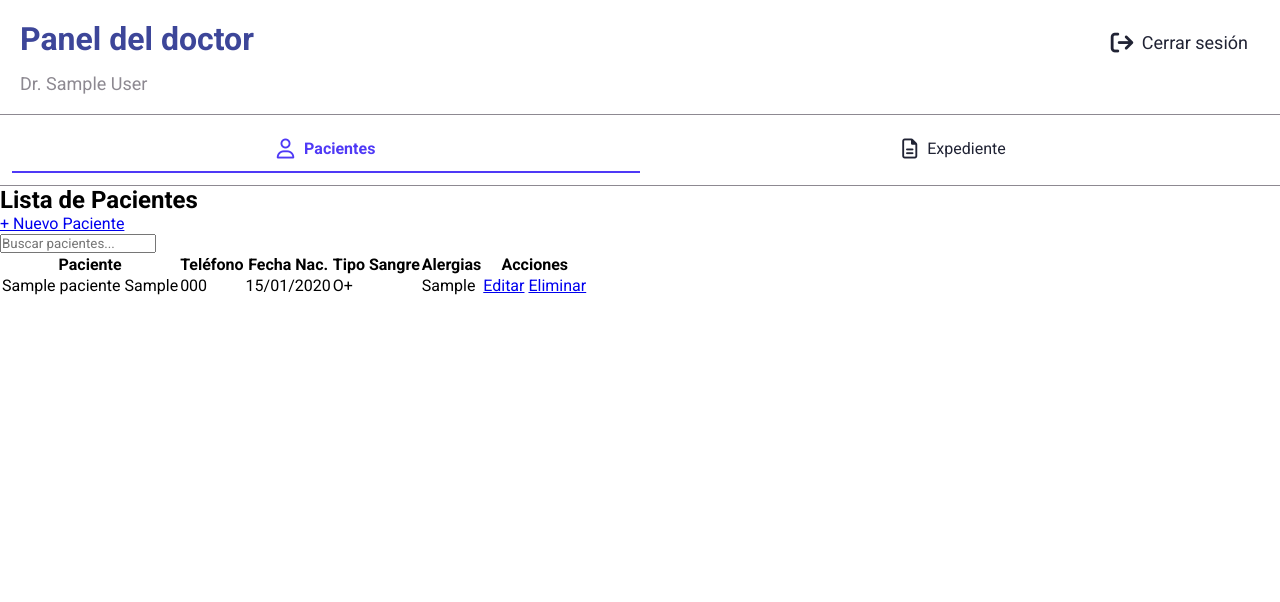
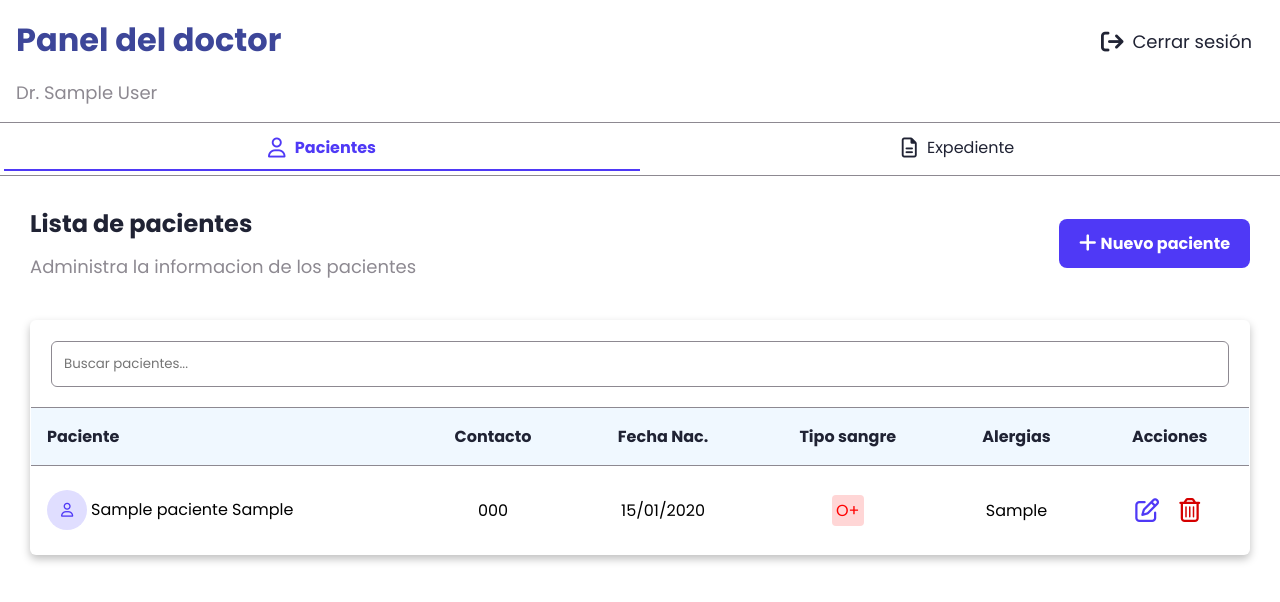
Before and after one commit to AlanMtz02/Proyecto-Integrador-I, a Django app: page /pacientes/ in a window 1280 px wide. Shown: the top 602 px of the page. Run offline with Django 5.2, Linux system fonts and the light colour scheme; a user stored in the database is signed in; tables that the repository leaves empty hold one stand-in row (values such as "Sample post").

Commit message:
Diseño para lista_pacientes.html.Correcion al diseño en general

```diff
--- a/static/css/estilos.css
+++ b/static/css/estilos.css
@@ -11,7 +11,7 @@
     padding: 0;
     box-sizing: border-box;
     /* outline: 1px solid red; */
-    font-family: 'Roboto', sans-serif;
+    font-family: 'Poppins', sans-serif;
 }
 
 header {
@@ -20,7 +20,7 @@ header {
 }
 
 .base_contenedor_header {
-    padding: 20px;
+    padding: 16px;
     display: flex;
     justify-content: space-between;
 }
@@ -62,7 +62,7 @@ header {
 .base_flex_nav {
     display: flex;
     justify-content: space-around;
-    padding: 12px;
+    padding: 4px;
     border-bottom: 1px solid var(--texto-claro);
     border-top: 1px solid var(--texto-claro);
     ;
@@ -72,7 +72,7 @@ header {
     flex: 1;
     /*Cada link ocupa el mismo ancho */
     text-align: center;
-    padding: 12px;
+    padding: 8px;
     text-decoration: none;
     color: var(--texto-negro);
     transition: background-color 0.4s;
@@ -97,3 +97,172 @@ header {
     font-weight: 700;
     /* resaltar más */
 }
+
+
+
+
+
+/*AQUI COMIENZA LA SECCION DE LISTA DE PACIENTES*/
+.lista_pacientes {
+    padding: 30px;
+    background-color: var(--fondo);
+}
+
+.lista_pacientes_flex_info {
+    display: flex;
+    justify-content: space-between;
+    margin-bottom: 40px;
+}
+
+.lista_pacientes_flex_info h2 {
+    color: var(--texto-negro);
+    margin-bottom: 12px;
+}
+
+.lista_pacientes_flex_info p {
+    color: var(--texto-claro);
+    font-size: 18px;
+}
+
+.lista_pacientes_flex_info a {
+    text-decoration: none;
+    align-self: center;
+    padding: 12px 20px;
+    background-color: var(--primario-boton-iconos);
+    color: #ffffff;
+    border-radius: 8px;
+    font-weight: bold;
+    transition: background-color 0.4s, color 0.4s;
+
+}
+
+.lista_pacientes a i {
+    margin-right: 4px;
+}
+
+.lista_pacientes_flex_info a:hover {
+    background-color: #3a2cc0;
+    /*o #6a55ff para un color mas claro*/
+}
+
+/*Tabla de pacientes*/
+.lista_pacientes_tabla {
+    width: 100%;
+    border-collapse: collapse;
+    background-color: #ffffff;
+    border: 1px solid var(--texto-claro);
+    box-shadow: 0 4px 8px rgba(0, 0, 0, 0.25);
+    /* sombra suave */
+    border-radius: 6px;
+    overflow: hidden;
+}
+
+.lista_pacientes_tabla thead input {
+    width: 100%;
+    padding: 12px;
+    border: 1px solid var(--texto-claro);
+    border-radius: 6px;
+}
+
+.lista_pacientes_tabla thead tr:first-child th {
+    /*Fila del buscador*/
+    padding: 20px;
+}
+
+/*Solo encabezado Paciente*/
+.lista_pacientes_tabla tr:nth-child(2) th:first-child {
+    text-align: left;
+}
+
+/*Solo nombre del paciente*/
+.lista_pacientes_tabla tr td:first-child {
+    text-align: left;
+    white-space: nowrap;
+    /*Evita que se divida en varias lineas*/
+    overflow: hidden;
+    /*oculta el texto que se desborda*/
+    text-overflow: ellipsis;
+    /*muestra ... al final*/
+    max-width: 260px;
+}
+
+/*Contacto,fecha de nacimiento,tipo sangre,acciones*/
+.lista_pacientes_tabla tr td:nth-child(2),
+.lista_pacientes_tabla tr td:nth-child(3),
+.lista_pacientes_tabla tr td:nth-child(4),
+.lista_pacientes_tabla tr td:nth-child(6) {
+    max-width: 100px;
+}
+
+/*Alergias*/
+.lista_pacientes_tabla tr td:nth-child(5) {
+    white-space: nowrap;
+    overflow: hidden;
+    text-overflow: ellipsis;
+    max-width: 280px;
+
+}
+
+.lista_pacientes_tabla thead tr:nth-child(2) {
+    /*Fila de los encabezados*/
+    background-color: #f0f8ff;
+    text-align: center;
+    border-top: 1px solid var(--texto-claro);
+    border-bottom: 1px solid var(--texto-claro);
+}
+
+.lista_pacientes_tabla thead tr:nth-child(2) th {
+    /*Encabezados*/
+    padding: 16px;
+    color: var(--texto-negro);
+}
+
+tbody tr td {
+    /*filas de los datos*/
+    padding: 24px 16px;
+    text-align: center;
+    border-bottom: .5px solid var(--texto-claro);
+}
+
+.lista_pacientes_paciente_icono {
+    display: inline-flex;
+    align-items: center;
+    justify-content: center;
+    border-radius: 50%;
+    background-color: #e0deff;
+    width: 40px;
+    height: 40px;
+    margin-right: 4px;
+}
+
+.lista_pacientes_tipo_sangre {
+    background-color: #ffd6d6;
+    padding: 4px;
+    border-radius: 4px;
+    color: red;
+
+}
+
+.lista_pacientes_acciones {
+    display: flex;
+    gap: 12px;
+    justify-content: center;
+    align-items: center;
+}
+
+/*Boton editar y eliminar*/
+.lista_pacientes_acciones a:first-child,
+.lista_pacientes_acciones a:nth-child(2) {
+    padding: 2px;
+    border-radius: 4px;
+    transition: background-color 0.4s, color 0.4s;
+}
+
+.lista_pacientes_acciones a:first-child:hover {
+    background-color: #e0deff;
+    ;
+}
+
+.lista_pacientes_acciones a:nth-child(2):hover {
+    background-color: #ffd6d6;
+}
--- a/templates/clinica/base.html
+++ b/templates/clinica/base.html
@@ -14,7 +14,7 @@
 
     <link rel="preconnect" href="https://fonts.googleapis.com">
     <link rel="preconnect" href="https://fonts.gstatic.com" crossorigin>
-    <link href="https://fonts.googleapis.com/css2?family=Roboto:wght@400;700&display=swap" rel="stylesheet">
+    <link href="https://fonts.googleapis.com/css2?family=Poppins:wght@400;700&display=swap" rel="stylesheet">
 
 </head>
 <body>
--- a/templates/clinica/lista_pacientes.html
+++ b/templates/clinica/lista_pacientes.html
@@ -2,50 +2,72 @@
 <!--Recibe la variable pacientes,query.Ademas tiene acceso a la variable user que es el que esta logueado-->
 {% block title %} Lista de pacientes {% endblock %}
 {% block content %}<!--Modificable-->
-<h2>Lista de Pacientes</h2>
-<a href="{% url 'crear_paciente' %}">+ Nuevo Paciente</a>
+    <section class="lista_pacientes">
+        <div class="lista_pacientes_flex_info">
+            <div class="lista_pacientes_info">
+                <h2>Lista de pacientes</h2>
+                <p>Administra la informacion de los pacientes</p>
+            </div>
 
+            <a href="{% url 'crear_paciente' %}"><i class="fa-solid fa-plus fa-lg"></i>Nuevo paciente</a>
+        </div>
+
+        <!--Tabla-->
+       <table id="pacientes-table" class="lista_pacientes_tabla">
+            <thead>
+                <tr><!--Buscador (abarca 6 filas)-->
+                    <th colspan="6">
                         <form method="get" onsubmit="return false;">
                             <input type="text" id="paciente-search" placeholder="Buscar pacientes...">
                         </form>
-
-<table id="pacientes-table">
-    <thead>
+                    </th>
+                </tr>
                 <tr>
                     <th>Paciente</th>
-            <th>Teléfono</th>
+                    <th>Contacto</th>
                     <th>Fecha Nac.</th>
-            <th>Tipo Sangre</th>
+                    <th>Tipo sangre</th>
                     <th>Alergias</th>
                     <th>Acciones</th>
                 </tr>
             </thead>
+
             <tbody>
-        {% for paciente in pacientes %}
+                {%for paciente in pacientes %}<!--Iterar-->
                 <tr>
-            <td>{{ paciente.nombre }} {{ paciente.apellidos }}</td>
+                    <td>
+                        <span class="lista_pacientes_paciente_icono"><i class="fa-regular fa-user fa-sm" style="color: #4f39f6;"></i></span>{{ paciente.nombre }} {{ paciente.apellidos }} </td>
+
                     <td>{{ paciente.telefono }}</td>
+
                     <td>{{ paciente.fecha_nacimiento|date:"d/m/Y" }}</td>
-            <td>{{ paciente.tipo_sangre }}</td>
+
+                    <td><span class="lista_pacientes_tipo_sangre">{{ paciente.tipo_sangre }}</span></td>
+
                     <td>{{ paciente.alergias|default:"Ninguna" }}</td>
+
                     <td>
-                <a href="{% url 'editar_paciente' paciente.id %}">Editar</a>
-                <a href="{% url 'eliminar_paciente' paciente.id %}">Eliminar</a>
+                        <div class="lista_pacientes_acciones">
+                            <!--Editar-->
+                            <a href="{% url 'editar_paciente' paciente.id %}"><i class="fa-regular fa-pen-to-square fa-xl" style="color: #4f39f6;"></i></a>
+                            <!--Eliminar-->
+                            <a href="{% url 'eliminar_paciente' paciente.id %}"><i class="fa-regular fa-trash-can fa-xl" style="color: #d50000;"></i></a>
+                        </div>
                     </td>
                 </tr>
-        {% empty %}
+
+                {% empty %}<!--Cuando no hay pacientes-->
                 <tr>
-            <td colspan="6">No se encontraron pacientes.</td>
+                    <td colspan="6">No se encontraron pacientes</td><!--Abarca 6 columnas-->
                 </tr>
                 {% endfor %}
             </tbody>
        </table>
-
+    </section>
     <div id="no-results" style="display:none; color:red; font-weight:bold;">
         No se encontraron coincidencias.
     </div>
     {% endblock %}
-
 
 <script>
     const searchInput = document.getElementById('paciente-search');
```
Lines whose indentation alone changed are shown as unchanged.
